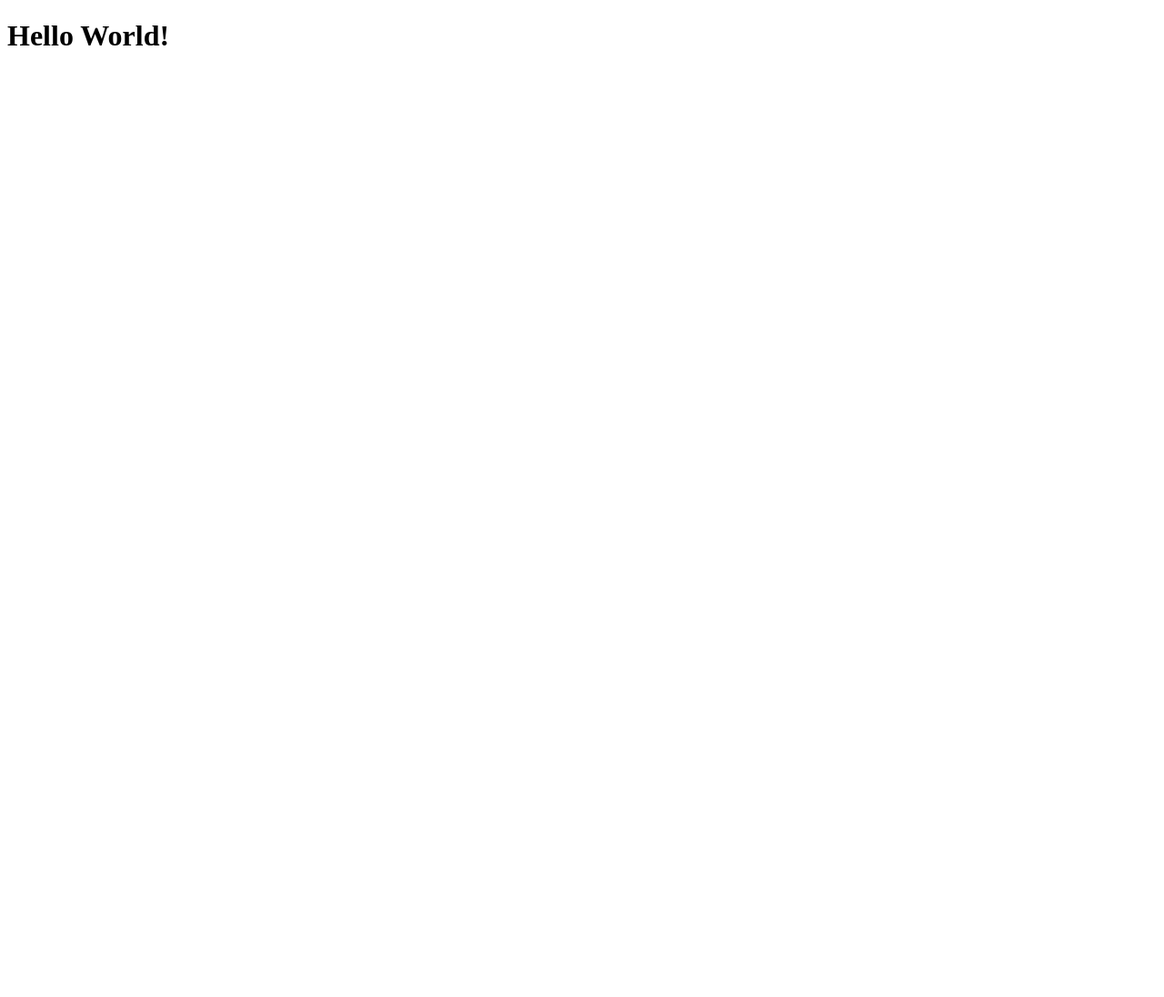
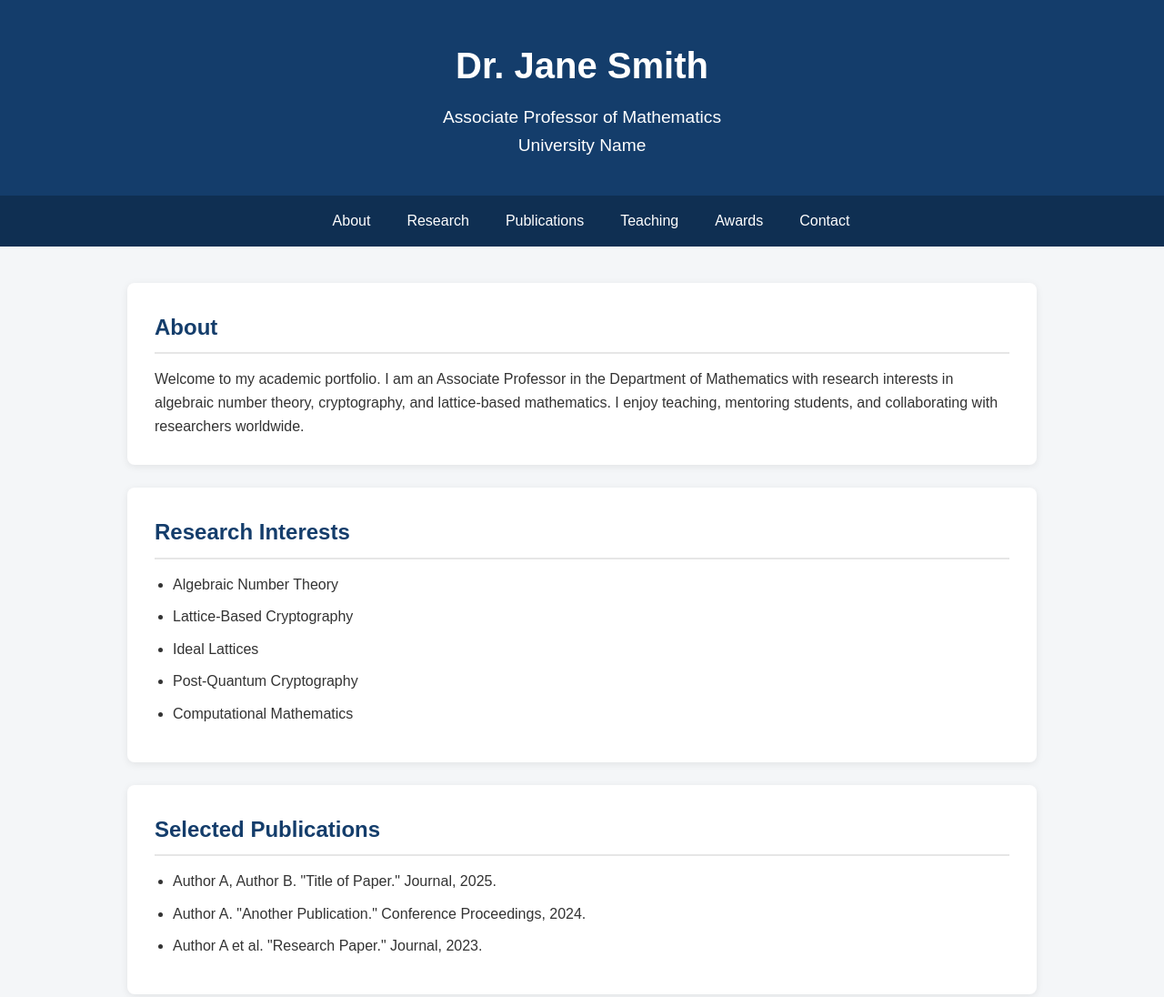
Before and after one commit to AmyFeaver/amyfeaver.github.io, a plain HTML site: page index.html in a window 1280 px wide. Shown: the top 1096 px of the page at 91% size. Before the commit the page ends 800 px from the top, so only its background shows below. Drawn offline with Linux system fonts and the light colour scheme.

Commit message:
Update index.html

```diff
--- a/index.html
+++ b/index.html
@@ -1,9 +1,226 @@
 <!DOCTYPE html>
-<html>
+<html lang="en">
 <head>
-    <title>My Website</title>
+    <meta charset="UTF-8">
+    <meta name="viewport" content="width=device-width, initial-scale=1.0">
+    <title>Dr. Jane Smith | Academic Portfolio</title>
+
+    <style>
+        * {
+            margin: 0;
+            padding: 0;
+            box-sizing: border-box;
+        }
+
+        body {
+            font-family: Arial, Helvetica, sans-serif;
+            line-height: 1.6;
+            background: #f4f6f8;
+            color: #333;
+        }
+
+        header {
+            background: #143d6b;
+            color: white;
+            padding: 40px 20px;
+            text-align: center;
+        }
+
+        header h1 {
+            font-size: 2.5em;
+            margin-bottom: 10px;
+        }
+
+        header p {
+            font-size: 1.2em;
+        }
+
+        nav {
+            background: #0f2f52;
+            position: sticky;
+            top: 0;
+        }
+
+        nav ul {
+            display: flex;
+            justify-content: center;
+            list-style: none;
+            flex-wrap: wrap;
+        }
+
+        nav li {
+            margin: 0;
+        }
+
+        nav a {
+            display: block;
+            color: white;
+            text-decoration: none;
+            padding: 15px 20px;
+        }
+
+        nav a:hover {
+            background: #1b5a94;
+        }
+
+        .container {
+            width: 90%;
+            max-width: 1000px;
+            margin: 40px auto;
+        }
+
+        section {
+            background: white;
+            margin-bottom: 25px;
+            padding: 30px;
+            border-radius: 8px;
+            box-shadow: 0 2px 8px rgba(0,0,0,0.08);
+        }
+
+        h2 {
+            color: #143d6b;
+            margin-bottom: 15px;
+            border-bottom: 2px solid #e6e6e6;
+            padding-bottom: 8px;
+        }
+
+        ul {
+            margin-left: 20px;
+        }
+
+        li {
+            margin-bottom: 10px;
+        }
+
+        footer {
+            text-align: center;
+            padding: 30px;
+            color: #666;
+        }
+
+        a {
+            color: #1b5a94;
+        }
+
+        @media (max-width: 700px) {
+            nav ul {
+                flex-direction: column;
+            }
+
+            nav a {
+                text-align: center;
+            }
+
+            header h1 {
+                font-size: 2em;
+            }
+        }
+    </style>
 </head>
+
 <body>
-    <h1>Hello World!</h1>
+
+<header>
+    <h1>Dr. Jane Smith</h1>
+    <p>Associate Professor of Mathematics</p>
+    <p>University Name</p>
+</header>
+
+<nav>
+    <ul>
+        <li><a href="#about">About</a></li>
+        <li><a href="#research">Research</a></li>
+        <li><a href="#publications">Publications</a></li>
+        <li><a href="#teaching">Teaching</a></li>
+        <li><a href="#awards">Awards</a></li>
+        <li><a href="#contact">Contact</a></li>
+    </ul>
+</nav>
+
+<div class="container">
+
+<section id="about">
+    <h2>About</h2>
+
+    <p>
+        Welcome to my academic portfolio. I am an Associate Professor in the
+        Department of Mathematics with research interests in algebraic number
+        theory, cryptography, and lattice-based mathematics. I enjoy teaching,
+        mentoring students, and collaborating with researchers worldwide.
+    </p>
+</section>
+
+<section id="research">
+    <h2>Research Interests</h2>
+
+    <ul>
+        <li>Algebraic Number Theory</li>
+        <li>Lattice-Based Cryptography</li>
+        <li>Ideal Lattices</li>
+        <li>Post-Quantum Cryptography</li>
+        <li>Computational Mathematics</li>
+    </ul>
+</section>
+
+<section id="publications">
+    <h2>Selected Publications</h2>
+
+    <ul>
+        <li>Author A, Author B. "Title of Paper." Journal, 2025.</li>
+        <li>Author A. "Another Publication." Conference Proceedings, 2024.</li>
+        <li>Author A et al. "Research Paper." Journal, 2023.</li>
+    </ul>
+</section>
+
+<section id="teaching">
+    <h2>Teaching</h2>
+
+    <ul>
+        <li>Introduction to Programming</li>
+        <li>Data Structures</li>
+        <li>Theory of Computing</li>
+        <li>Cryptography</li>
+        <li>Discrete Mathematics</li>
+    </ul>
+</section>
+
+<section id="awards">
+    <h2>Awards & Grants</h2>
+
+    <ul>
+        <li>NSERC Discovery Grant</li>
+        <li>Research Excellence Award</li>
+        <li>Teaching Innovation Award</li>
+    </ul>
+</section>
+
+<section id="contact">
+    <h2>Contact</h2>
+
+    <p>
+        <strong>Email:</strong> your.email@university.edu
+    </p>
+
+    <p>
+        <strong>Office:</strong> Department of Mathematics, University Name
+    </p>
+
+    <p>
+        <strong>Google Scholar:</strong>
+        <a href="#">Scholar Profile</a>
+    </p>
+
+    <p>
+        <strong>ORCID:</strong>
+        <a href="#">0000-0000-0000-0000</a>
+    </p>
+</section>
+
+</div>
+
+<footer>
+    &copy; 2026 Dr. Jane Smith. All Rights Reserved.
+</footer>
+
 </body>
 </html>
```
